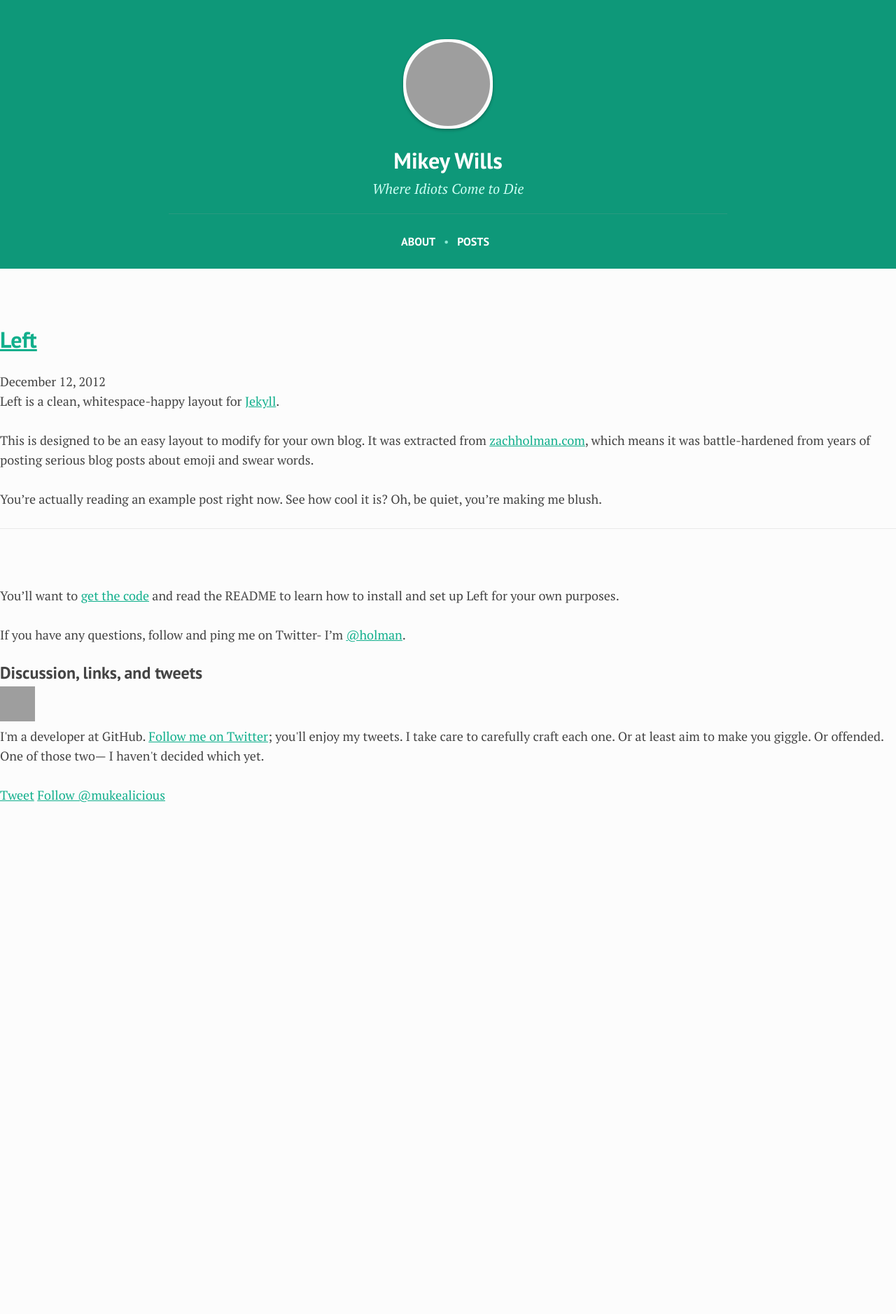
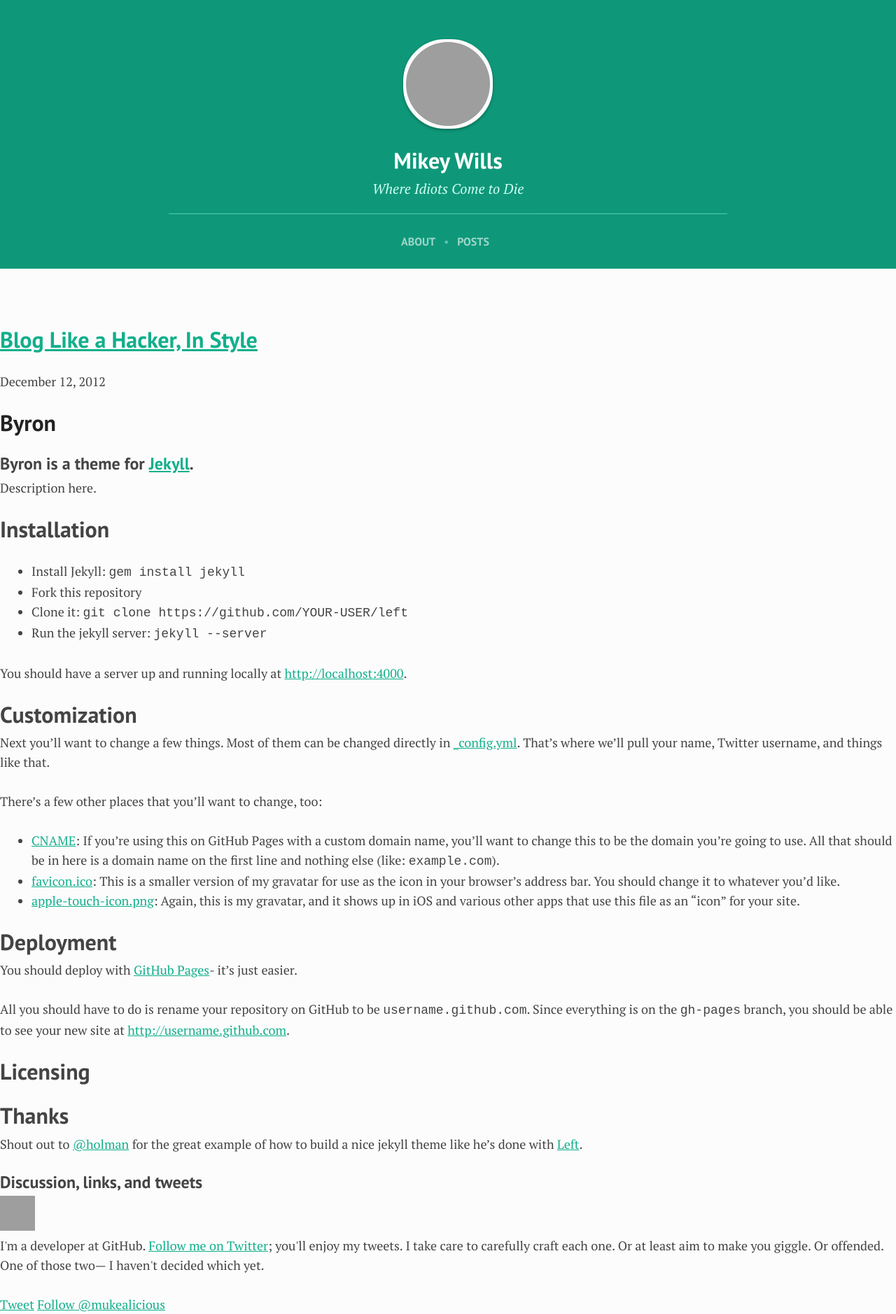
Before and after one commit to stylehatch/bryant, a Jekyll site: the page built from _posts/2012-12-12-left.markdown, in a window 1280 px wide. Shown: the whole page at 70% size. Built offline with Jekyll 4.4.1, drawn with Linux system fonts in a browser that asks for light colours; nearby versions of some CDN libraries; Markdown is read by kramdown in place of the engine named in the settings; comment, search, counter and statistics services are not loaded; before the commit the page ends 1150 px from its top, so only the background shows below that; grey boxes are pictures that could not be loaded.

Commit message:
Text post type rendered

```diff
--- a/_includes/options.html
+++ b/_includes/options.html
@@ -18,7 +18,8 @@
    }
   /* Subtle Icon Color */
    a.highres span:before, a.permalink-button span:before, a.highres:after, article footer a:before, article footer ul.meta li span:before, article.link header h2 a:after {
-     color: rgba({{ site.subtle_color }};, 0.6);
+     color: {{ site.subtle_color }};
+     opacity: 0.6;
    }
   /* Subtle Color Hover */
    a.highres span:hover:before, a.permalink-button span:hover:before, a.highres:hover:after, article footer a:hover:before, article footer ul.meta li span:hover:before, article.link header h2 a:hover:after {
@@ -34,7 +35,8 @@
    }
   /* Text On Accent Color */
    a.read-more.button:after, nav#pagination ul li.prev a:before, nav#pagination ul li.next a:after {
-     color: rgba({{ site.text_on_accent_color }}, 0.4);
+     color: {{ site.text_on_accent_color }};
+     opacity: 0.4;
    }
   /* Header Area */
   /* Header Title Color */
@@ -73,11 +75,12 @@
   /* Borders */
   /* subtleBorder */
    blockquote, article footer, article.photo h2:first-of-type, article.video h2:first-of-type, article.photoset h2:first-of-type, article.audio h2:first-of-type, article.text header, article.ask header, article.chat header, article.quote header, article.link header, body.permalink-page article div.notes {
-     border-color: rgba({{ site.subtle_color }}, 0.2);
+     border-color: {{ site.subtle_color }};
    }
   /* headerSubtleBorder */
    header.site-info nav.pages, footer.page-foot section.bottom {
-     border-color: rgba({{ site.header_subtle_color }}, 0.6);
+     border-color: {{ site.header_subtle_color }};
+     opacity: 0.6;
    }
 
   </style>
--- a/_posts/2012-12-12-left.markdown
+++ b/_posts/2012-12-12-left.markdown
@@ -1,27 +1,54 @@
 ---
 layout: post
-title: Left
+title: Blog Like a Hacker, In Style
 category: posts
+type: text
 ---
 
-Left is a clean, whitespace-happy layout for [Jekyll][jekyll].
+# Byron
 
-This is designed to be an easy layout to modify for your own blog. It was
-extracted from [zachholman.com][zh], which means it was battle-hardened from
-years of posting serious blog posts about emoji and swear words.
+### Byron is a theme for [Jekyll](https://github.com/mojombo/jekyll).
 
-You're actually reading an example post right now. See how cool it is? Oh, be
-quiet, you're making me blush.
+Description here.
 
----
+## Installation
 
-You'll want to [get the code][left] and read the README to learn how to
-install and set up Left for your own purposes.
+- Install Jekyll: `gem install jekyll`
+- Fork this repository
+- Clone it: `git clone https://github.com/YOUR-USER/left`
+- Run the jekyll server: `jekyll --server`
 
-If you have any questions, follow and ping me on Twitter- I'm
-[@holman][twitter].
+You should have a server up and running locally at <http://localhost:4000>.
 
-[jekyll]: https://github.com/mojombo/jekyll
-[zh]: http://zachholman.com
-[left]: https://github.com/holman/left#readme
-[twitter]: https://twitter.com/holman
+## Customization
+
+Next you'll want to change a few things. Most of them can be changed directly in
+[_config.yml](#). That's where we'll pull your name, Twitter username, and things like that.
+
+There's a few other places that you'll want to change, too:
+
+- [CNAME](#): If you're using
+  this on GitHub Pages with a custom domain name, you'll want to change this
+  to be the domain you're going to use. All that should be in here is a
+  domain name on the first line and nothing else (like: `example.com`).
+- [favicon.ico](#): This
+  is a smaller version of my gravatar for use as the icon in your browser's
+  address bar. You should change it to whatever you'd like.
+- [apple-touch-icon.png](#):
+  Again, this is my gravatar, and it shows up in iOS and various other apps
+  that use this file as an "icon" for your site.
+
+## Deployment
+
+You should deploy with [GitHub Pages](http://pages.github.com)- it's just
+easier.
+
+All you should have to do is rename your repository on GitHub to be
+`username.github.com`. Since everything is on the `gh-pages` branch, you
+should be able to see your new site at <http://username.github.com>.
+
+## Licensing
+
+## Thanks
+
+Shout out to [@holman](https://twitter.com/holman) for the great example of how to build a nice jekyll theme like he's done with [Left](https://github.com/holman/left).
```
Also changed, not shown: index.html (+14 -8 lines).
